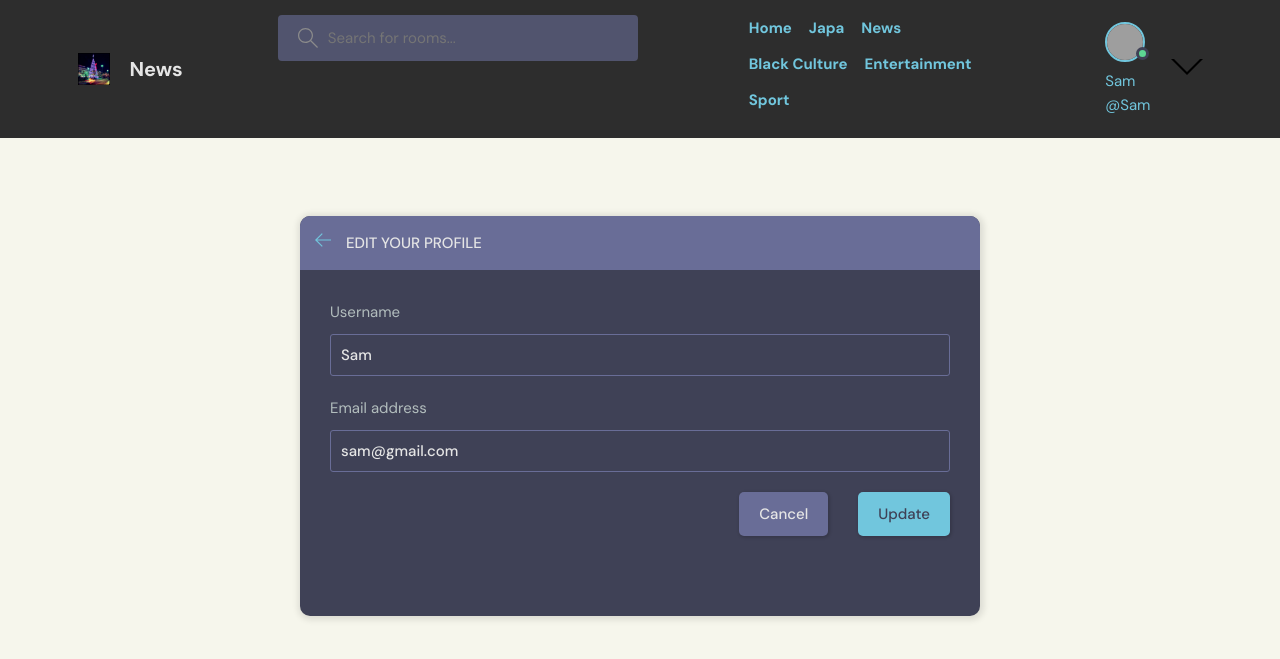
After one commit to JohnEko/apalaa, a Django app: page /update-user/ in a window 1280 px wide. The commit adds this page. Shown: the top 659 px of the page. Run offline with Django 5.2, Linux system fonts and the light colour scheme; a user stored in the database is signed in; grey boxes are pictures that could not be loaded.

Commit message:
user update created

```diff
--- a/blog/forms.py
+++ b/blog/forms.py
@@ -1,8 +1,15 @@
 from django import forms
 from .models import Post
+from django.contrib.auth.models import User
 
 class PostForm(forms.ModelForm):
    class Meta:
         model = Post
         fields = '__all__'
         exclude = ['author', 'participants']
+
+   # we can use it to make user update the fileds they like to update
+class UserForm(forms.ModelForm):
+   class Meta:
+        model = User
+        fields = ['username', 'email']
--- a/blog/urls.py
+++ b/blog/urls.py
@@ -16,6 +16,8 @@ urlpatterns = [
      path('edit-comment/<str:pk>/', views.editComment, name='edit-comment'),
     path('delete-post/<str:pk>/', views.deletePost, name='delete'),
     path('delete-comment/<str:pk>/', views.deleteComment, name='delete-comment'),
+    path('update-user/', views.updateUser, name='update-user'),
+
 
 
 ]
--- a/blog/views.py
+++ b/blog/views.py
@@ -8,7 +8,7 @@ from django.contrib.auth.forms import UserCreationForm
 from .models import Category, Comment, Post
 from django.contrib.auth.models import User
 
-from .forms import PostForm
+from .forms import PostForm, UserForm
 
 """
 The first view function is to get all the user and again we using filter yo filter user
@@ -142,6 +142,8 @@ def userProfile(request, pk):
 @login_required(login_url='/login')
 def createPost(request):
     form = PostForm()
+    # we need to make our form dynamic then go into post_form to loop through all categories
+    categorys = Category.objects.all()
     if request.method == 'POST':
         form = PostForm(request.POST)
         if form.is_valid():
@@ -149,13 +151,15 @@ def createPost(request):
             post.author = request.user #the author will be added when he is login
             post.save()
             return redirect('home')
-    context = {'form': form}
+    context = {'form': form,
+               'categorys': categorys}
     return render(request, "apalaa/post_form.html", context)
 
 # Giving permission to users
 @login_required(login_url='/login')
 def updatePost(request, pk):
     update_post = Post.objects.get(id=pk)
+    categorys = Category.objects.all()
     form = PostForm(instance=update_post)
 
     #restrict other users from delecting someone post if they are not the owner of the post
@@ -167,7 +171,8 @@ def updatePost(request, pk):
         if form.is_valid():
             form.save()
             return redirect('home')
-    context = {'form' : form}
+    context = {'form' : form,
+               'categorys':categorys}
     return render(request, 'apalaa/post_form.html', context)
 
 
@@ -219,3 +224,20 @@ def editComment(request, pk):
             return redirect('home')
     context = {'form' : form}
     return render(request, 'apalaa/post_form.html', context)
+
+
+# We dont need an id because the user going to be a login user
+# can use it from the navbar section
+@login_required(login_url='/login')
+def updateUser(request):
+    user=request.user
+    form = UserForm(instance=user)
+    if request.method == 'POST':
+        form = UserForm(request.POST, instance=user)
+        if form.is_valid():
+            form.save()
+            return redirect('profile', pk=user.id)
+
+
+    context = {'form': form}
+    return render(request, 'apalaa/update_user.html', context)
--- a/template/apalaa/feed_component.html
+++ b/template/apalaa/feed_component.html
@@ -42,6 +42,9 @@
         {{post_detail.participants.all.count}}
       </a>
       <p class="roomListRoom__topic">{{post_detail.category.name}}</p>
+
+      <!-- we can make our content appear at the homepage with this command -->
+      <!-- <p class="roomListRoom__topic">{{post_detail.content}}</p> -->
     </div>
 </div>
 
--- a/template/apalaa/home.html
+++ b/template/apalaa/home.html
@@ -31,7 +31,7 @@
 
           <div class="roomList__header">
             <div>
-              <h2>Study Room</h2>
+              <h2>News Forum</h2>
 
               <!-- We can update the number of link to visit in the blog -->
               <p>{{post_count}} News feeds Available</p>
--- a/template/apalaa/post_form.html
+++ b/template/apalaa/post_form.html
@@ -22,6 +22,7 @@
           <!-- The form value action should be same url and method post -->
           <form class="form" action="" method="POST">
             {% csrf_token %}
+            <!-- This methos helps us to add new topic on the navbar -->
             <!-- lets create a loop around the form group -->
              {%for fields in form%}
             <div class="form__group">
@@ -31,7 +32,8 @@
               <!-- <input id="room_name" name="room_name" type="text" placeholder="E.g. Mastering Python + Django" /> -->
             </div>
             {% endfor %}
-<!--
+<!-- we can also use this below html code
+ to allow the user to add any fields
             <div class="form__group">
               <label for="room_topic">Topic</label>
               <input required type="text" name="topic" id="room_topic" list="topic-list" />
@@ -49,7 +51,7 @@
 
             <div class="form__action">
               <a class="btn btn--dark" href="index.html">Cancel</a>
-              <button class="btn btn--main" type="submit">Create Room</button>
+              <button class="btn btn--main" type="submit">Submit</button>
             </div>
           </form>
         </div>
--- a/template/apalaa/topics_component.html
+++ b/template/apalaa/topics_component.html
@@ -2,6 +2,8 @@
     <div class="topics__header">
       <h2>Browse News</h2>
     </div>
+
+    <!-- we can put the section on our navbar area to make it dynamic -->
     <ul class="topics__list">
       <li>
         <!-- Get the list of topics in the home page -->
--- /dev/null
+++ b/template/apalaa/update_user.html
@@ -0,0 +1,47 @@
+{% extends 'main.html' %}
+
+{% block content %}
+
+    <main class="update-account layout">
+        <div class="container">
+            <div class="layout__box">
+                <div class="layout__boxHeader">
+                    <div class="layout__boxTitle">
+                      <!-- After the user has been updated redirect to homepage -->
+                        <a href="{% url 'home' %}">
+                            <svg version="1.1" xmlns="http://www.w3.org/2000/svg" width="32" height="32"
+                                viewBox="0 0 32 32">
+                                <title>arrow-left</title>
+                                <path
+                                    d="M13.723 2.286l-13.723 13.714 13.719 13.714 1.616-1.611-10.96-10.96h27.625v-2.286h-27.625l10.965-10.965-1.616-1.607z">
+                                </path>
+                            </svg>
+                        </a>
+                        <h3>Edit your profile</h3>
+                    </div>
+                </div>
+                <div class="layout__body">
+                    <form class="form" action="" method="POST">
+                      {% csrf_token %}
+                      <!-- lets create a loop for our user model form -->
+                       {% for field in form %}
+                        <div class="form__group">
+                            <label for="profile_pic">{{field.label}}</label>
+                           {{field}}
+                           <!-- The field helps the model form to upload itself with the actual fileds name -->
+                        </div>
+                        {% endfor %}
+                     <!-- we need to import our user model form from model -->
+
+
+              <div class="form__action">
+                  <a class="btn btn--dark" href="index.html">Cancel</a>
+                  <button class="btn btn--main" type="submit">Update</button>
+              </div>
+              </form>
+                </div>
+            </div>
+        </div>
+      </div>
+    </main>
+{% endblock content %}
--- a/templates/navbar.html
+++ b/templates/navbar.html
@@ -51,10 +51,11 @@
 
     <!-- <nav class="header__menu">
 
-      <!-- Logged In -->
+      <!-- Logged In and the profile headers
+       make us to click on the profile picture to go the update-user -->
       {% if request.user.is_authenticated %}
       <div class="header__user">
-        <a href="profile.html">
+        <a href="{% url 'update-user' %}">
           <div class="avatar avatar--medium active">
             <img src="https://randomuser.me/api/portraits/men/37.jpg" />
           </div>
@@ -80,7 +81,7 @@
 
       {% endif %}
       <div class="dropdown-menu">
-        <a href="settings.html" class="dropdown-link"
+        <a href="{% url 'update-user' %}" class="dropdown-link"
           ><svg version="1.1" xmlns="http://www.w3.org/2000/svg" width="32" height="32" viewBox="0 0 32 32">
             <title>tools</title>
             <path
--- a/templates/news.html
+++ b/templates/news.html
@@ -103,13 +103,17 @@
               </div> -->
               <!-- Get the news title or topic from th you are on -->
               <span class="room__topics">{{post.title}}</span>
+              <hr>
+              <!-- we can also allow the user to see our content
+                from our page and comments further -->
+              <span class="room__topics">{{post.content}}</span>
             </div>
 
             <!-- Here is the content of the news that user read -->
             <div class="room__conversation">
               <div class="threads scroll">
 
-                <!-- lets delete the threads and use forloop
+                <!-- lets delete the threads/comments and use forloop
                   to loop through all threads in the comments section on any topic -->
                 {% for post_message in post_messages %}
                 <div class="thread">
```
Also changed, not shown: template/apalaa/user_profile.html (+7 -2 lines), db.sqlite3.
